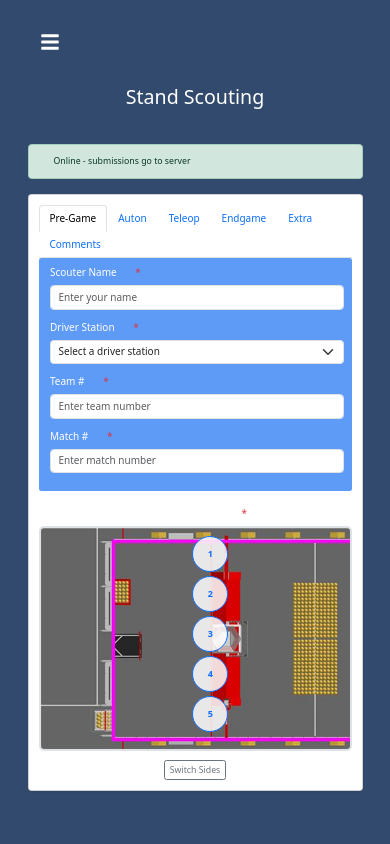
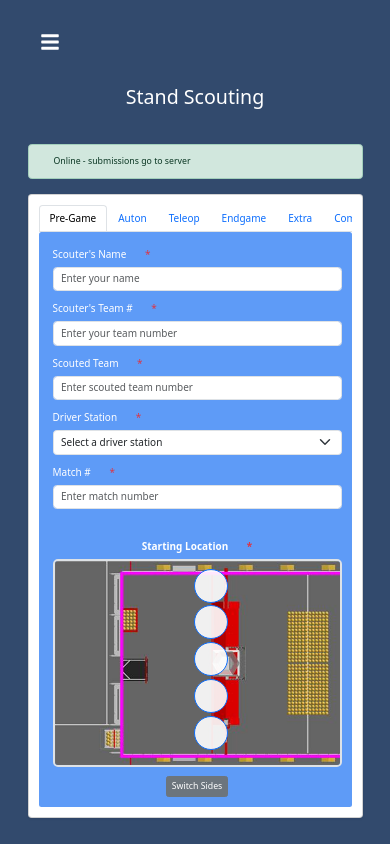
Before and after one commit to FRCTeam5199/Scouting-Website, a React (Vite) app in the folder scouting-website/: page /stand-scouting in a window 390 px wide. Built offline with nearby package versions, Linux system fonts and the light colour scheme.

Commit message:
Pre-game tab finished
Data still does not submit to form properly yet.

```diff
--- a/scouting-website/src/pages/Stand-Scouting.jsx
+++ b/scouting-website/src/pages/Stand-Scouting.jsx
@@ -4,34 +4,27 @@ import useNetworkStatus from "../hooks/useNetworkStatus";
 import { saveOffline, sendToServer } from "../sync";
 import "../styles/StandScouting.css";
 
+// Validation function
 function validate(values) {
   const errors = {};
   if (!values.scouter_name?.toString().trim()) errors.scouter_name = "Required";
+  if (!values.scouter_team?.toString().trim()) errors.scouter_team = "Required";
+  if (!values.scouted_team?.toString().trim()) errors.scouted_team = "Required";
   if (!values.driver_station?.toString().trim()) errors.driver_station = "Required";
-  if (!values.team_number?.toString().trim()) errors.team_number = "Required";
   if (!values.match_number?.toString().trim()) errors.match_number = "Required";
   if (!values.starting_location?.toString().trim()) errors.starting_location = "Required";
   return errors;
 }
 
-function PreGameTab({ formData, errors, touched, handleChange, handleBlur }) {
+function PreGameTab({ formData, errors, touched, handleChange, handleBlur, rotated, setRotated }) {
   const isBlueAlliance = formData.driver_station?.startsWith("Blue");
   const fieldImage = isBlueAlliance
     ? "/icons/blueAllianceField-2026.png"
     : "/icons/redAllianceField-2026.png";
 
-  const [rotated, setRotated] = useState(false);
-
   const handleStartingLocationClick = (index) => {
     const value = String(index + 1);
-    const changeEvent = {
-      target: {
-        name: "starting_location",
-        value,
-        type: "text",
-      },
-    };
-    handleChange(changeEvent);
+    handleChange({ target: { name: "starting_location", value, type: "text" } });
   };
 
   return (
@@ -40,7 +33,7 @@ function PreGameTab({ formData, errors, touched, handleChange, handleBlur }) {
         <div className="row">
           <div className="col-md-6 mb-3">
             <label htmlFor="scouter_name" className="form-label">
-              Scouter Name <span className="text-danger">*</span>
+              Scouter's Name <span className="text-danger">*</span>
             </label>
             <input
               id="scouter_name"
@@ -49,12 +42,46 @@ function PreGameTab({ formData, errors, touched, handleChange, handleBlur }) {
               value={formData.scouter_name}
               onChange={handleChange}
               onBlur={handleBlur}
-              className={`form-control ${
-                touched.scouter_name ? (errors.scouter_name ? "is-invalid" : "is-valid") : ""
-              }`}
+              className={`form-control ${touched.scouter_name && errors.scouter_name ? "is-invalid" : ""}`}
               placeholder="Enter your name"
             />
             <div className="invalid-feedback">{errors.scouter_name}</div>
+          </div>
+
+          <div className="col-md-6 mb-3">
+            <label htmlFor="scouter_team" className="form-label">
+              Scouter's Team # <span className="text-danger">*</span>
+            </label>
+            <input
+              id="scouter_team"
+              type="text"
+              name="scouter_team"
+              value={formData.scouter_team}
+              onChange={handleChange}
+              onBlur={handleBlur}
+              className={`form-control ${touched.scouter_team && errors.scouter_team ? "is-invalid" : ""}`}
+              placeholder="Enter your team number"
+            />
+            <div className="invalid-feedback">{errors.scouter_team}</div>
+          </div>
+        </div>
+
+        <div className="row">
+          <div className="col-md-6 mb-3">
+            <label htmlFor="scouted_team" className="form-label">
+              Scouted Team <span className="text-danger">*</span>
+            </label>
+            <input
+              id="scouted_team"
+              type="text"
+              name="scouted_team"
+              value={formData.scouted_team}
+              onChange={handleChange}
+              onBlur={handleBlur}
+              className={`form-control ${touched.scouted_team && errors.scouted_team ? "is-invalid" : ""}`}
+              placeholder="Enter scouted team number"
+            />
+            <div className="invalid-feedback">{errors.scouted_team}</div>
           </div>
 
           <div className="col-md-6 mb-3">
@@ -67,9 +94,7 @@ function PreGameTab({ formData, errors, touched, handleChange, handleBlur }) {
               value={formData.driver_station}
               onChange={handleChange}
               onBlur={handleBlur}
-              className={`form-select ${
-                touched.driver_station ? (errors.driver_station ? "is-invalid" : "is-valid") : ""
-              }`}
+              className={`form-select ${touched.driver_station && errors.driver_station ? "is-invalid" : ""}`}
             >
               <option value="">Select a driver station</option>
               <option value="Red Alliance 1">Red Alliance 1</option>
@@ -85,25 +110,6 @@ function PreGameTab({ formData, errors, touched, handleChange, handleBlur }) {
 
         <div className="row">
           <div className="col-md-6 mb-3">
-            <label htmlFor="team_number" className="form-label">
-              Team # <span className="text-danger">*</span>
-            </label>
-            <input
-              id="team_number"
-              type="text"
-              name="team_number"
-              value={formData.team_number}
-              onChange={handleChange}
-              onBlur={handleBlur}
-              className={`form-control ${
-                touched.team_number ? (errors.team_number ? "is-invalid" : "is-valid") : ""
-              }`}
-              placeholder="Enter team number"
-            />
-            <div className="invalid-feedback">{errors.team_number}</div>
-          </div>
-
-          <div className="col-md-6 mb-3">
             <label htmlFor="match_number" className="form-label">
               Match # <span className="text-danger">*</span>
             </label>
@@ -114,9 +120,7 @@ function PreGameTab({ formData, errors, touched, handleChange, handleBlur }) {
               value={formData.match_number}
               onChange={handleChange}
               onBlur={handleBlur}
-              className={`form-control ${
-                touched.match_number ? (errors.match_number ? "is-invalid" : "is-valid") : ""
-              }`}
+              className={`form-control ${touched.match_number && errors.match_number ? "is-invalid" : ""}`}
               placeholder="Enter match number"
             />
             <div className="invalid-feedback">{errors.match_number}</div>
@@ -125,9 +129,7 @@ function PreGameTab({ formData, errors, touched, handleChange, handleBlur }) {
       </div>
 
       <div className="field-section text-center">
-        <label className="form-label d-block mb-2">
-          Starting Location <span className="text-danger">*</span>
-        </label>
+        <label className="form-label d-block mb-2 title-with-image">Starting Location <span className="text-danger">*</span></label>
 
         <div className={`field-image-container ${rotated ? "rotated" : ""}`}>
           <img src={fieldImage} alt="Field" className="field-image" />
@@ -145,18 +147,16 @@ function PreGameTab({ formData, errors, touched, handleChange, handleBlur }) {
                   computedTop = 100 - computedTop;
                 }
                 const style = { left: `${left}%`, top: `${computedTop}%` };
-                const value = String(i + 1);
                 return (
                   <button
                     key={i}
                     type="button"
-                    className={`starting-location-btn ${formData.starting_location === value ? "active" : ""}`}
+                    className={`starting-location-btn ${formData.starting_location === String(i + 1) ? "active" : ""}`}
                     style={style}
                     onClick={() => handleStartingLocationClick(i)}
-                    title={`Starting location ${value}`}
-                  >
-                    {value}
-                  </button>
+                    title={`Starting location ${i + 1}`}
+                    aria-label={`Starting location ${i + 1}`}
+                  />
                 );
               });
             })()}
@@ -164,7 +164,7 @@ function PreGameTab({ formData, errors, touched, handleChange, handleBlur }) {
         </div>
 
         <div className="mt-2 d-flex justify-content-center">
-          <button type="button" className="btn btn-outline-secondary btn-sm" onClick={() => setRotated((r) => !r)}>
+          <button type="button" className="btn btn-secondary btn-sm" onClick={() => setRotated((r) => !r)}>
             Switch Sides
           </button>
         </div>
@@ -219,19 +219,22 @@ function CommentsTab({ formData, handleChange, handleBlur, isSubmitting }) {
   );
 }
 
-export default function StandScouting() {
+export default function StandScoutingFixed() {
   const isOnline = useNetworkStatus();
   const [showSuccess, setShowSuccess] = useState(false);
   const [successMessage, setSuccessMessage] = useState("");
+  const [showValidationAlert, setShowValidationAlert] = useState(false);
+  const [rotated, setRotated] = useState(false);
 
-  const initialValues = {
+  const [initialValues, setInitialValues] = useState({
     scouter_name: "",
+    scouter_team: "",
+    scouted_team: "",
     driver_station: "",
-    team_number: "",
     match_number: "",
     starting_location: "",
     comments: "",
-  };
+  });
 
   const onSubmit = async (values) => {
     const submission = {
@@ -252,10 +255,60 @@ export default function StandScouting() {
     setTimeout(() => setShowSuccess(false), 4000);
   };
 
-  const { formData, errors, touched, isSubmitting, handleChange, handleBlur, handleSubmit } = useForm({ initialValues, validate, onSubmit });
+  const { formData, errors, touched, isSubmitting, handleChange, handleBlur, handleSubmit, resetForm } = useForm({
+    initialValues,
+    validate,
+    onSubmit,
+  });
+
+  // wrapper submit that checks validation synchronously via validate(formData)
+  const onFormSubmit = async (e) => {
+    e.preventDefault();
+    await handleSubmit(e);
+
+    const validationErrors = validate(formData);
+    if (Object.keys(validationErrors).length > 0) {
+      setShowValidationAlert(true);
+      return;
+    }
+
+    setShowValidationAlert(false);
+
+    // Preserve scouter fields and driver station, increment match if numeric
+    const preservedName = formData.scouter_name || initialValues.scouter_name;
+    const preservedScouterTeam = formData.scouter_team || initialValues.scouter_team;
+    const preservedDriverStation = formData.driver_station || initialValues.driver_station;
+
+    let nextMatch = "";
+    const rawMatch = String(formData.match_number || initialValues.match_number || "").trim();
+    if (rawMatch !== "" && !Number.isNaN(Number(rawMatch))) {
+      nextMatch = String(Number(rawMatch) + 1);
+    } else {
+      nextMatch = rawMatch;
+    }
+
+    const newInitial = {
+      scouter_name: preservedName,
+      scouter_team: preservedScouterTeam,
+      scouted_team: "",
+      driver_station: preservedDriverStation,
+      match_number: nextMatch,
+      starting_location: "",
+      comments: "",
+    };
+
+    setInitialValues(newInitial);
+  };
 
   return (
     <div className="container mt-4">
+      {/* inline CSS to force nowrap tabs and ensure immediate rotation */}
+      <style>{`
+        .nav-tabs{display:flex !important; flex-wrap:nowrap !important; overflow-x:auto; -webkit-overflow-scrolling:touch}
+        .nav-tabs .nav-link{white-space:nowrap}
+        .field-image-container.rotated{transform:rotate(180deg)}
+      `}</style>
+
       <h1 className="mb-4 text-center">Stand Scouting</h1>
 
       <div className={`alert ${isOnline ? "alert-success" : "alert-warning"} d-flex align-items-center mb-4`} role="alert">
@@ -275,7 +328,7 @@ export default function StandScouting() {
         <div className="col-lg-8">
           <div className="card shadow-sm">
             <div className="card-body">
-              <form onSubmit={handleSubmit}>
+              <form onSubmit={onFormSubmit}>
                 <ul className="nav nav-tabs" id="scoutingTab" role="tablist">
                   <li className="nav-item" role="presentation">
                     <button className="nav-link active" id="pre-game-tab" data-bs-toggle="tab" data-bs-target="#pre-game-pane" type="button" role="tab" aria-controls="pre-game-pane" aria-selected="true">Pre-Game</button>
@@ -296,9 +349,19 @@ export default function StandScouting() {
                     <button className="nav-link" id="comments-tab" data-bs-toggle="tab" data-bs-target="#comments-pane" type="button" role="tab" aria-controls="comments-pane" aria-selected="false">Comments</button>
                   </li>
                 </ul>
+
+                {showValidationAlert && (
+                  <div className="mt-3">
+                    <div className="alert alert-danger d-flex align-items-center" role="alert">
+                      <svg class="bi flex-shrink-0 me-2" role="img" aria-label="Warning:"><use xlink:href="#exclamation-triangle-fill"/></svg>
+                      <div>Not all required information has been filled out yet!</div>
+                    </div>
+                  </div>
+                )}
+
                 <div className="tab-content" id="scoutingTabContent">
                   <div className="tab-pane fade show active" id="pre-game-pane" role="tabpanel" aria-labelledby="pre-game-tab" tabIndex="0">
-                    <PreGameTab formData={formData} errors={errors} touched={touched} handleChange={handleChange} handleBlur={handleBlur} />
+                    <PreGameTab formData={formData} errors={errors} touched={touched} handleChange={handleChange} handleBlur={handleBlur} rotated={rotated} setRotated={setRotated} />
                   </div>
                   <div className="tab-pane fade" id="auton-pane" role="tabpanel" aria-labelledby="auton-tab" tabIndex="0"><AutonTab /></div>
                   <div className="tab-pane fade" id="teleop-pane" role="tabpanel" aria-labelledby="teleop-tab" tabIndex="0"><TeleopTab /></div>
--- a/scouting-website/src/styles/StandScouting.css
+++ b/scouting-website/src/styles/StandScouting.css
@@ -1,23 +1,33 @@
 .pre-game-tab {
   width: 100%;
-}
-
-.form-section {
+  /* make the pre-game area visually part of the form with blue accent */
   background-color: #5e9bf7;
-  padding: 1.5rem;
+  padding: 1rem;
   border-radius: 0.25rem;
   border-left: 4px solid #5e9bf7;
 }
 
+/* keep the single form card narrow and centered like Settings */
+.card-body {
+  padding: 1rem;
+}
+
+/* form section (inputs) */
+.form-section {
+  background-color: transparent; /* pre-game-tab already provides background */
+  padding: 0.5rem 0;
+}
+
+/* Field image container tightened for readability */
 .field-section {
-  margin-top: 2rem;
+  margin-top: 1rem;
 }
 
 .field-image-container {
   position: relative;
   display: inline-block;
   width: 100%;
-  max-width: 640px;
+  max-width: 520px; /* slightly smaller for readability */
   margin: 0 auto;
   border: 2px solid #dee2e6;
   border-radius: 0.5rem;
@@ -25,22 +35,13 @@
   background-color: #f8f9fa;
 }
 
+/* immediate rotation (no transition) */
 .field-image-container.rotated {
   transform: rotate(180deg);
   transform-origin: center center;
-  transition: transform 240ms ease;
 }
 
-/* tighten overall form column to match Settings style */
-.card-body form .row.justify-content-center,
-.row.justify-content-center > .col-lg-8 {
-  margin: 0 auto;
-}
-
-/* ensure overlay buttons are visible above rotated image */
-.field-image-container .starting-location-overlay { z-index: 20; }
-.field-image { display:block; width:100%; height:auto; }
-
+/* image fills container */
 .field-image {
   display: block;
   width: 100%;
@@ -48,32 +49,35 @@
   background-color: #e9ecef;
 }
 
+/* overlay for starting location buttons */
 .starting-location-overlay {
   position: absolute;
   top: 0;
   left: 0;
   width: 100%;
   height: 100%;
+  pointer-events: none; /* container doesn't block clicks; buttons will re-enable pointer events */
 }
 
+/* circular buttons positioned absolutely (numbers removed) */
 .starting-location-btn {
   position: absolute;
-  width: 50px;
-  height: 50px;
+  width: 44px;
+  height: 44px;
   border-radius: 50%;
   border: 2px solid #0d6efd;
-  background-color: rgba(255, 255, 255, 0.85);
+  background-color: rgba(255, 255, 255, 0.9);
   color: #0d6efd;
   font-weight: bold;
-  font-size: 1.25rem;
   cursor: pointer;
-  transition: all 0.2s ease-in-out;
   transform: translate(-50%, -50%);
-  z-index: 10;
+  z-index: 20;
+  pointer-events: auto;
 }
 
+/* hover and active visuals */
 .starting-location-btn:hover {
-  background-color: rgba(13, 110, 253, 0.1);
+  background-color: rgba(13, 110, 253, 0.08);
   border-color: #0056b3;
   color: #0056b3;
 }
@@ -89,36 +93,45 @@
   box-shadow: 0 0 0 4px rgba(13, 110, 253, 0.5);
 }
 
-.starting-location-btn:active {
-  transform: translate(-50%, -50%) scale(0.95);
+/* ensure nav tabs stay in single row on small screens */
+.nav-tabs {
+  flex-wrap: nowrap;
+  overflow-x: auto;
+  -webkit-overflow-scrolling: touch;
 }
 
-/* Responsive adjustments */
+.nav-tabs .nav-link {
+  white-space: nowrap;
+}
+
+/* title that sits above the image and visually part of the form */
+.title-with-image {
+  display: inline-block;
+  background: transparent;
+  margin-bottom: 0.5rem;
+  font-weight: 600;
+}
+
+/* responsive adjustments */
 @media (max-width: 768px) {
-  .field-section {
-    margin-top: 1.5rem;
+  .field-image-container {
+    max-width: 420px;
   }
 
   .starting-location-btn {
-    width: 40px;
-    height: 40px;
-    font-size: 1rem;
-  }
-
-  .form-section {
-    padding: 1rem;
+    width: 38px;
+    height: 38px;
   }
 }
 
 @media (max-width: 576px) {
+  .field-image-container {
+    max-width: 340px;
+  }
+
   .starting-location-btn {
-    width: 36px;
-    height: 36px;
-    font-size: 0.9rem;
+    width: 34px;
+    height: 34px;
     border-width: 1px;
   }
-
-  .form-section {
-    padding: 0.75rem;
-  }
 }
```
